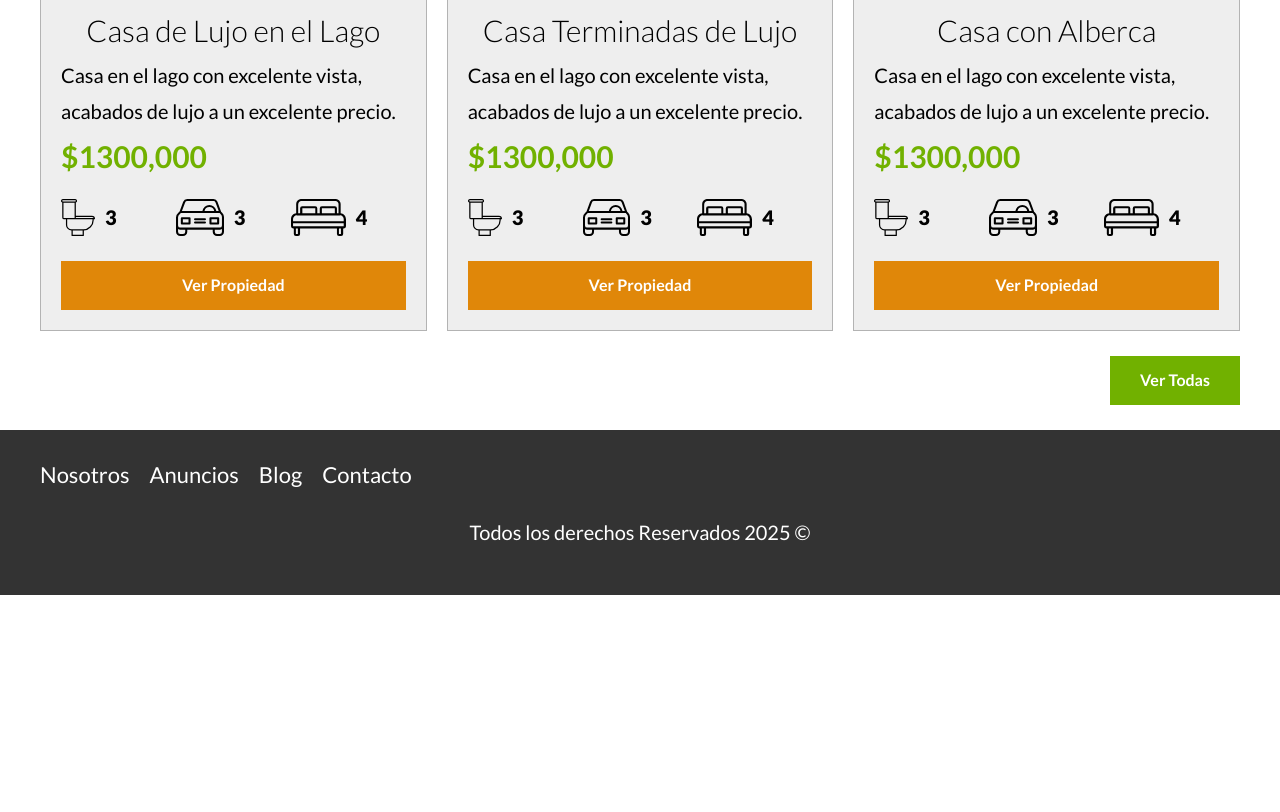
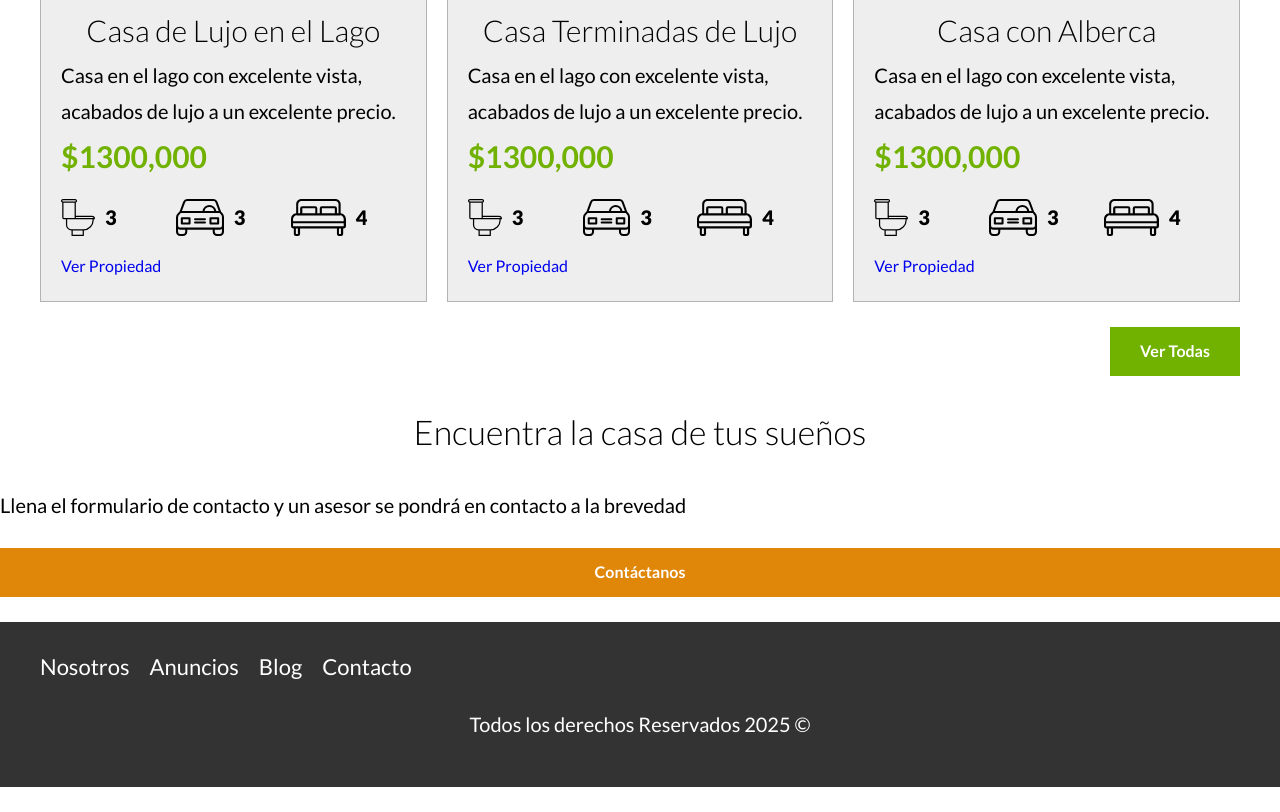
Before and after one commit to Ever-VC/Bienesraices, a website: page index.html in a window 1280 px wide. Shown: the part 1716-2528 px from the top of the page. Before the commit the page ends 2336 px from the top, so only its background shows below. Drawn offline with Linux system fonts and the light colour scheme.

Commit message:
💥 NEW: Link a formulario de contacto

```diff
--- a/index.html
+++ b/index.html
@@ -71,7 +71,7 @@
                             <p>4</p>
                         </li>
                     </ul>
-                    <a href="anuncios.html" class="boton boton-amarillo">Ver Propiedad</a>
+                    <a href="anuncios.html" class="boton-amarillo-block">Ver Propiedad</a>
                 </div><!-- .contenido-anuncio -->
             </div><!-- .anuncio -->
             <div class="anuncio">
@@ -99,7 +99,7 @@
                             <p>4</p>
                         </li>
                     </ul>
-                    <a href="anuncios.html" class="boton boton-amarillo">Ver Propiedad</a>
+                    <a href="anuncios.html" class="boton-amarillo-block">Ver Propiedad</a>
                 </div><!-- .contenido-anuncio -->
             </div><!-- .anuncio -->
             <div class="anuncio">
@@ -127,13 +127,18 @@
                             <p>4</p>
                         </li>
                     </ul>
-                    <a href="anuncios.html" class="boton boton-amarillo">Ver Propiedad</a>
+                    <a href="anuncios.html" class="boton-amarillo-block">Ver Propiedad</a>
                 </div><!-- .contenido-anuncio -->
             </div><!-- .anuncio -->
         </div><!-- .contenedor-anuncios -->
         <div class="alinear-derecha">
             <a href="anuncios.html" class="boton-verde">Ver Todas</a>
         </div>
+    </section>
+    <section class="imagen-contacto">
+        <h2>Encuentra la casa de tus sueños</h2>
+        <p>Llena el formulario de contacto y un asesor se pondrá en contacto a la brevedad</p>
+        <a href="contacto.html" class="boton-amarillo">Contáctanos</a>
     </section>
     <footer class="footer seccion">
         <div class="contenedor contenedor-footer">
```
